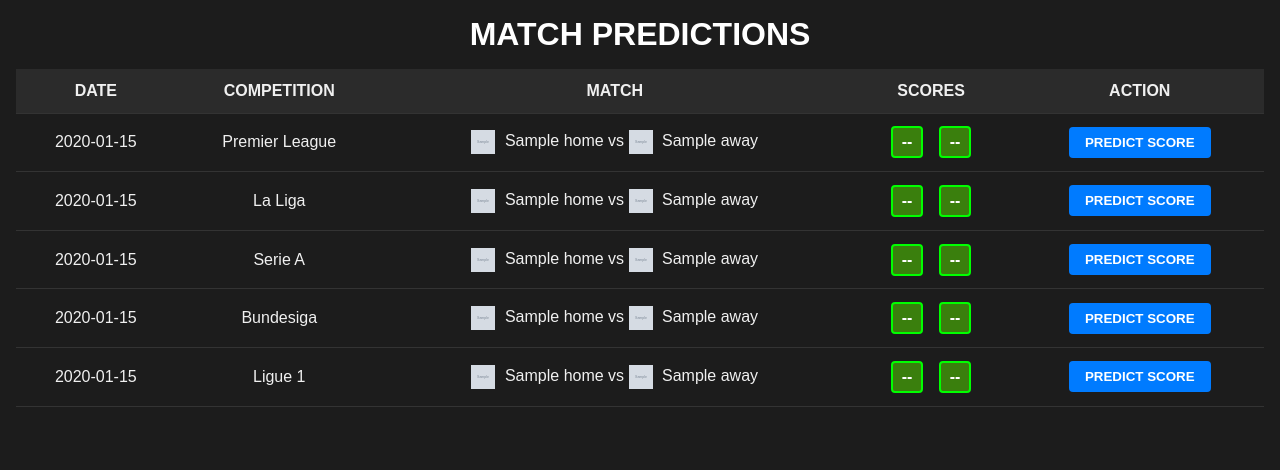
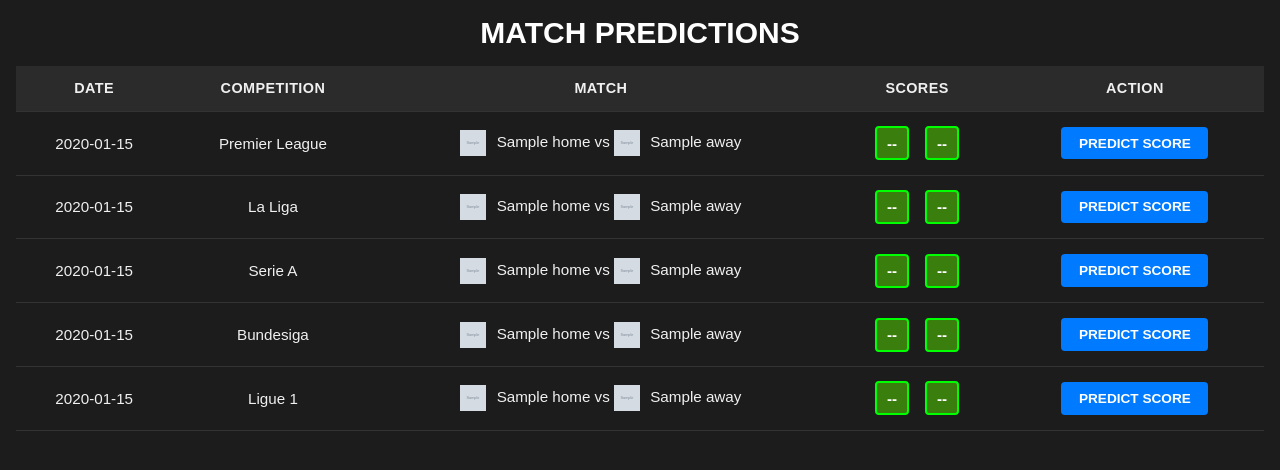
Before and after one commit to Ashwynkumar16/Football-Score-Predictor, a Flask app: page / in a window 1280 px wide. Shown: the top 470 px of the page. Run offline with Flask 3, Linux system fonts and the light colour scheme; grey boxes marked "Sample" are stand-in pictures; a database or web service that is not in the repository returns one stand-in record (values such as "Sample title"); data that the repository does not hold is empty.

Commit message:
formatting changes

```diff
--- a/templates/index.html
+++ b/templates/index.html
@@ -15,6 +15,7 @@
             color: #f0f0f0;
             font-family: Arial, sans-serif;
             padding:1rem;
+            font-size: 15px;
 
         }
         h1{
@@ -34,20 +35,28 @@
 
         }
         th, td{
-            padding: 0.8rem;
+            padding: 0.9rem;
+            font-size: 0.95rem;
             text-align: center;
             border-bottom: 1px solid #333;
             vertical-align: middle;
+
         }
+        th{
+            font-size: 0.9rem;
+            font-weight: 600;
+            letter-spacing: 0.03em;
+        }
+
         tr:hover{
             background-color: #292929;
         }
         /*-----TEAM LOGO------*/
         .team-logo {
-            width: 24px;
-            height: 24px;
+            width: 26px;
+            height: 26px;
             vertical-align: middle;
-            margin-right: 5px;
+            margin-right: 6px;
         }
         /*----SCORE BOXES----*/
         .score-container {
@@ -56,8 +65,9 @@
             gap: 8px;
         }
         .score-box{
-            width: 32px;
-            height: 32px;
+            width: 34px;
+            height: 34px;
+            font-size: 0.95rem;
             background-color: #3a7f0d;
             border: 2px solid #00ff00;
             border-radius: 4px;
@@ -72,7 +82,8 @@
         .predict-btn {
             background-color: #007bff;
             color: #fff;
-            padding: 0.5rem 1rem;
+            padding: 0.55rem 1.1rem;
+            font-size: 0.85rem;
             border: none;
             border-radius: 4px;
             cursor: pointer;
```
